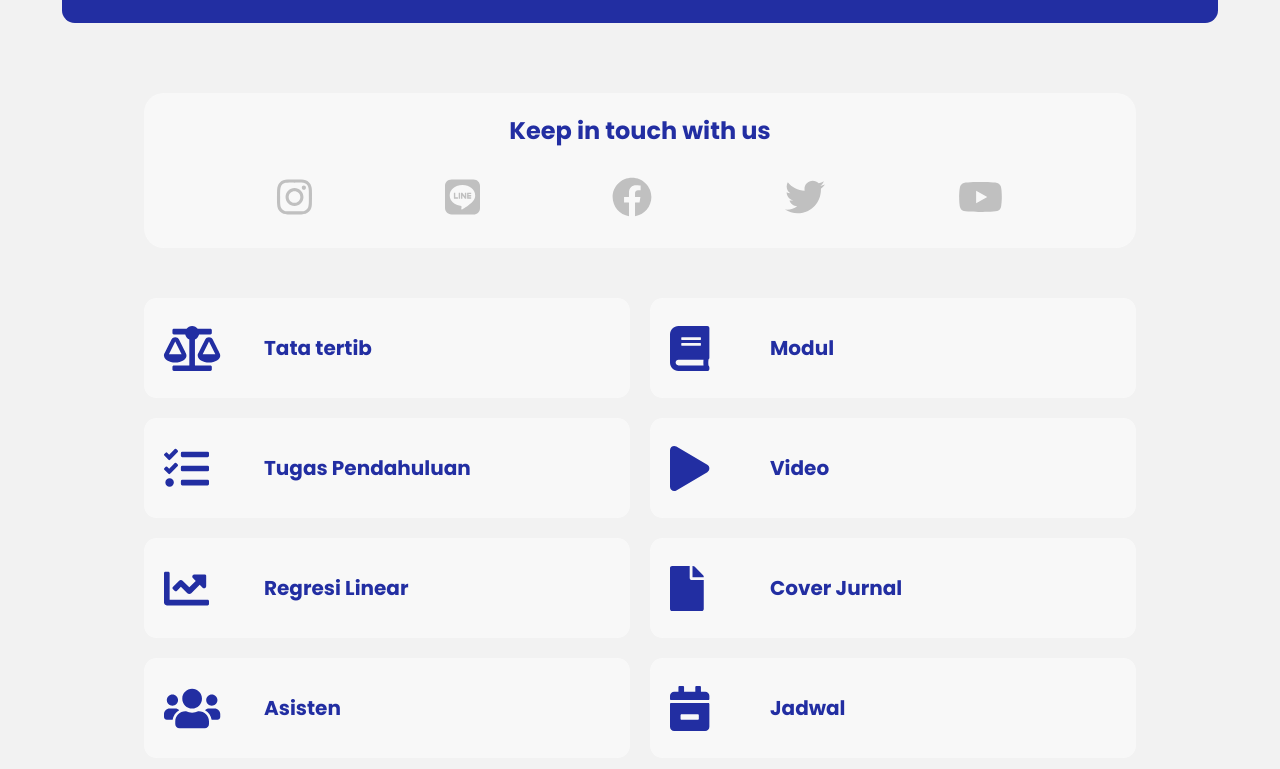
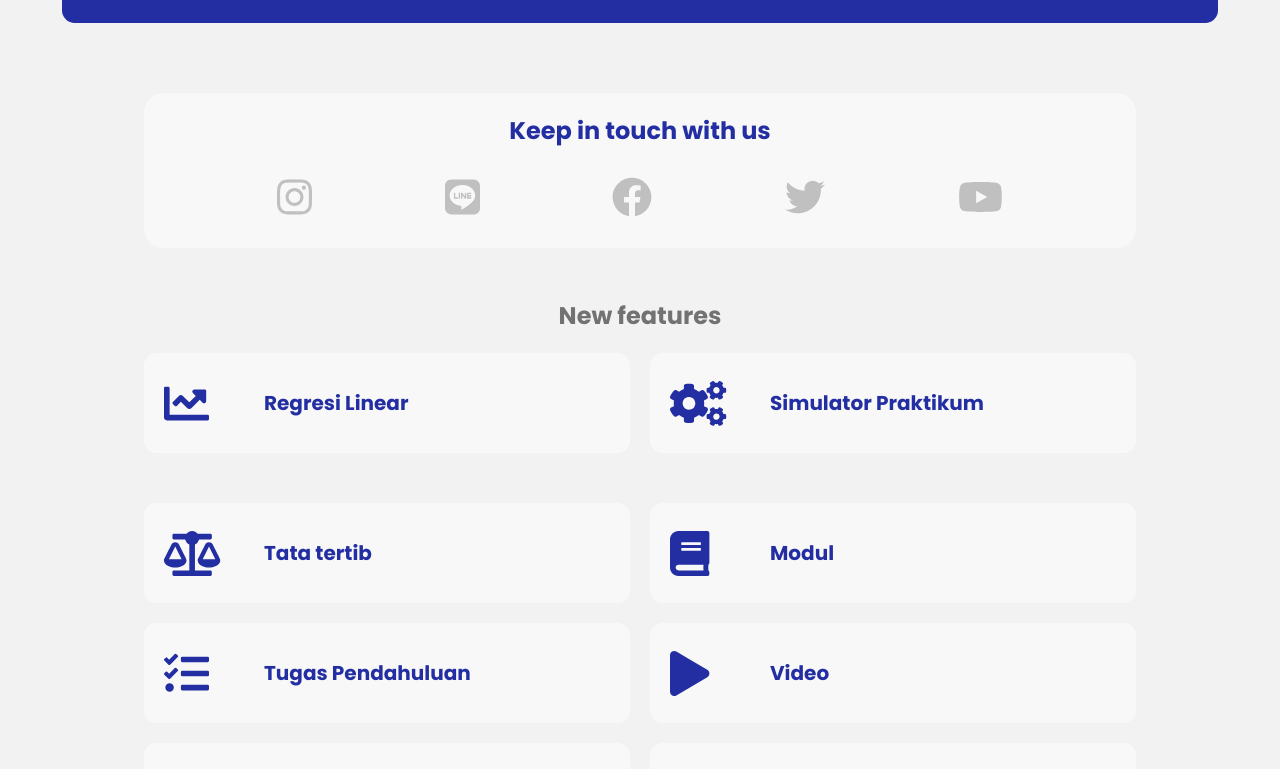
Before and after one commit to izzuzantyaf/fisdasweb, a React (Create React App) app: page / in a window 1280 px wide. Shown: the part 864-1633 px from the top of the page. Built offline with nearby package versions, Linux system fonts and the light colour scheme.

Commit message:
add practicum simulator page, add new feature section in homepage

```diff
--- a/src/components/menu/menu.jsx
+++ b/src/components/menu/menu.jsx
@@ -37,9 +37,29 @@ function SocialMediaBanner() {
     )
 }
 
+function NewFeature() {
+
+    const newFeatureList = menuArr.filter(menu => menu.newFeature).map((newFeature, index) =>
+        <Link
+            key={index}
+            to={newFeature.link}
+            style={{ textDecoration: 'none' }}>
+            <MenuCard data={newFeature} />
+        </Link>)
+
+    return (
+        <div className="new-feature">
+            <div className="container">
+                <div className="title">New features</div>
+                <div className="new-menu-list">{newFeatureList}</div>
+            </div>
+        </div>
+    )
+}
+
 function MenuList() {
 
-    const menuList = menuArr.map((menu, index) =>
+    const menuList = menuArr.filter(menu => !menu.newFeature).map((menu, index) =>
         <Link
             key={index}
             to={menu.link}
@@ -61,6 +81,7 @@ export default function Menu() {
         <section className="menu">
             <div className="container">
                 <SocialMediaBanner />
+                <NewFeature />
                 <MenuList />
             </div>
         </section>
--- a/src/components/menu/menu.scss
+++ b/src/components/menu/menu.scss
@@ -50,6 +50,63 @@
             transition: box-shadow 0.2s linear;
         }
 
+        .new-feature{
+
+            .container{
+                display: flex;
+                flex-direction: column;
+                justify-content: center;
+                align-items: center;
+                gap: 20px;
+                width: 100%;
+
+                .title{
+                    text-align: center;
+                    font-weight: bold;
+                    font-size: 1.5rem;
+                    color:  rgb(114, 114, 114);
+                }
+
+                .new-menu-list{
+                    display: grid;
+                    grid-template-columns: 1fr;
+                    row-gap: 20px;
+                    width: 100%;
+
+                    .menu-card {
+                        display: flex;
+                        min-height: 100px;
+                        width: 100%;
+                        border-radius: 0.8em;
+                        background-color: rgba(255, 255, 255, 0.5);
+                        color: #222EA2;
+                        transition: box-shadow 0.2s linear;
+
+                        .icon {
+                            display: flex;
+                            align-items: center;
+                            padding-left: 20px;
+                            min-width: 100px;
+                            font-size: 45px;
+                        }
+
+                        .menu-name {
+                            display: flex;
+                            font-size: 20px;
+                            font-weight: 700;
+                            align-items: center;
+                        }
+                    }
+
+                    .menu-card:hover {
+                        box-shadow: 4px 4px 8px rgba(0, 0, 0, 0.15);
+                        background-color: rgba(255, 255, 255, 1);
+                        transition: box-shadow 0.2s linear;
+                    }
+                }
+            }
+        }
+
         .menu-list{
             display: grid;
             grid-template-columns: 1fr;
@@ -94,9 +151,13 @@ No media query for `xs` since this is the default in Bootstrap */
 
 /* Small devices (landscape phones, 576px and up) */
 @media (min-width: 576px) {
-    .menu .container .menu-list {
-        grid-template-columns: 1fr 1fr;
-        gap: 20px 20px;
+    .menu {
+        .container {
+            .menu-list, .new-feature .container .new-menu-list {
+                grid-template-columns: 1fr 1fr;
+                gap: 20px 20px;
+            }
+        }
     }
 }
 
--- /dev/null
+++ b/src/components/practicum-simulator/practicum-simulator.jsx
@@ -0,0 +1,55 @@
+import React, { useEffect } from 'react'
+import './practicum-simulator.scss'
+
+import { FontAwesomeIcon } from '@fortawesome/react-fontawesome'
+
+import simulatorWebsites from '../../contents/simulator-web'
+
+// level 2 component
+function PracticumSimulatorCard(props) {
+
+    return (
+        <div className="sw-card">
+            <div className="icon">
+                <FontAwesomeIcon icon={props.simulatorWebsite.icon} />
+            </div>
+            <div className="module-name">{props.simulatorWebsite.module}</div>
+        </div>
+    )
+}
+
+// level 1 component
+function PracticumSimulatorList() {
+
+    const simulatorWebsiteList = simulatorWebsites.map((simulatorWebsite, index) =>
+        <a
+            style={simulatorWebsite.link === '' ? { opacity: 0.3 } : {}}
+            key={index}
+            href={simulatorWebsite.link}
+            target="_blank"
+            rel="noopener noreferrer"><PracticumSimulatorCard simulatorWebsite={simulatorWebsite} />
+        </a>)
+
+    return (
+        <div className="sw-card-list">
+            {simulatorWebsiteList}
+        </div>
+    )
+}
+
+// level 0 component
+export default function PracticumSimulator() {
+
+    useEffect(() => {
+        window.scrollTo(0, 0)
+    })
+
+    return (
+        <section className="practicum-simulator">
+            <div className="container">
+                <div className="title">Simulator Praktikum</div>
+                <PracticumSimulatorList />
+            </div>
+        </section>
+    )
+}
--- /dev/null
+++ b/src/components/practicum-simulator/practicum-simulator.scss
@@ -0,0 +1,98 @@
+/* Extra small devices (portrait phones, less than 576px)
+No media query for `xs` since this is the default in Bootstrap */
+.practicum-simulator{
+    display: flex;
+    justify-content: center;
+    align-items: center;
+    flex-direction: column;
+    padding: 30px 20px 50px 20px;
+    color: #222EA2;
+
+    .container{
+        display: flex;
+        flex-direction: column;
+        width: 100%;
+        gap: 20px;
+
+        .title{
+            font-weight: bolder;
+            font-size: 1.5rem;
+            color: rgb(114, 114, 114);
+            text-align: center;
+        }
+
+        .sw-card-list{
+            display: grid;
+            grid-template-columns: 1fr;
+            gap: 20px;
+
+            a{
+                text-decoration: none;
+                color: #222ea2;
+            }
+
+            .sw-card {
+                display: flex;
+                border-radius: 0.8em;
+                background-color: white;
+                min-height: 75px;
+                font-size: 14px;
+                transition: all 0.2s linear;
+
+                cursor: pointer;
+
+                .icon {
+                    display: flex;
+                    align-items: center;
+                    justify-content: center;
+                    min-width: 90px;
+                    font-size: 36px;
+                }
+
+                .module-name {
+                    display: flex;
+                    align-items: center;
+                    font-weight: bold;
+                    padding-right: 20px;
+                    }
+                }
+
+            .sw-card:hover {
+                box-shadow: 4px 4px 4px rgba(0, 0, 0, 0.15);
+                transition: all 0.2s linear;
+            }
+        }
+    }
+}
+
+
+/* Small devices (landscape phones, 576px and up) */
+@media (min-width: 576px) {}
+
+/* Medium devices (tablets, 768px and up) */
+@media (min-width: 768px) {}
+
+/* Large devices (desktops, 992px and up) */
+@media (min-width: 992px) {
+
+    .practicum-simulator{
+        .container {
+            width: 80%;
+            gap: 30px;
+
+            .title{
+                font-size: 2.5em;
+            }
+
+            .sw-card-list{
+                grid-template-columns: repeat(2, 1fr);
+                .sw-card {
+                    font-size: 16px;
+                }
+            }
+        }
+    }
+}
+
+/* Extra large devices (large desktops, 1200px and up) */
+@media (min-width: 1200px) {}
--- a/src/contents/menu.js
+++ b/src/contents/menu.js
@@ -1,46 +1,61 @@
 export default [{
     name: 'Tata tertib',
     icon: 'balance-scale',
-    link: '/code-of-conduct'
+    link: '/code-of-conduct',
+    newFeature: false
 },
 {
     name: 'Modul',
     icon: 'book',
-    link: '/handout'
+    link: '/handout',
+    newFeature: false
 },
 {
     name: 'Tugas Pendahuluan',
     icon: 'tasks',
-    link: '/preliminary-test'
+    link: '/preliminary-test',
+    newFeature: false
 },
 {
     name: 'Video',
     icon: 'play',
-    link: '/practicum-video'
+    link: '/practicum-video',
+    newFeature: false
 },
 {
     name: 'Regresi Linear',
     icon: 'chart-line',
-    link: '/regression'
+    link: '/regression',
+    newFeature: true
+},
+{
+    name: 'Simulator Praktikum',
+    icon: 'cogs',
+    link: '/practicum-simulator',
+    newFeature: true
 },
 {
     name: 'Cover Jurnal',
     icon: 'file',
-    link: '/journal-cover'
+    link: '/journal-cover',
+    newFeature: false
 },
 {
     name: 'Asisten',
     icon: 'users',
-    link: '/assistants'
+    link: '/assistants',
+    newFeature: false
 },
 {
     name: 'Jadwal',
     icon: 'calendar-minus',
-    link: '/practicum-schedule'
+    link: '/practicum-schedule',
+    newFeature: false
 },
 {
     name: 'Organigram',
     icon: 'sitemap',
-    link: '/organigram'
+    link: '/organigram',
+    newFeature: false
 }
 ]
--- /dev/null
+++ b/src/contents/simulator-web.js
@@ -0,0 +1,34 @@
+import practicumModules from './modules'
+
+const simulatorLinks = [
+    {
+        code: 'pbl',
+        link: 'http://amrita.olabs.edu.in/?sub=1&brch=4&sim=99&cnt=4'
+    },
+    {
+        code: 'im',
+        link: 'http://cdac.olabs.edu.in/?sub=74&brch=9&sim=242&cnt=4'
+    },
+    {
+        code: 'rgb',
+        link: 'http://amrita.olabs.edu.in/?sub=1&brch=5&sim=36&cnt=4'
+    },
+    {
+        code: 'glb',
+        link: 'http://amrita.olabs.edu.in/?sub=1&brch=1&sim=44&cnt=4'
+    },
+]
+
+const idModules = practicumModules.filter(practicumModule => practicumModule.lang === 'id')
+
+export default simulatorLinks.map(simLink => {
+    const filteredIdModules = idModules.filter(idModule => idModule.code === simLink.code)[0]
+    simLink.icon = filteredIdModules.icon
+    simLink.module = filteredIdModules.name
+    return simLink
+})
+// 1. http://amrita.olabs.edu.in/?sub=1&brch=4&sim=99&cnt=4 (Ohm's Law)
+// 2. http://cdac.olabs.edu.in/?sub=74&brch=9&sim=242&cnt=4 (IM)
+// 3. http://amrita.olabs.edu.in/?sub=1&brch=5&sim=36&cnt=4 (RGB)
+// 4. http://amrita.olabs.edu.in/?sub=1&brch=1&sim=44&cnt=4 (HK 2 NEWTON / GLBB )
+// 5. https://academo.org/demos/virtual-oscilloscope/ (SGH/belum fix)
```
Also changed, not shown: src/App.jsx (+6 -2 lines), src/contents/modules.js (+16 -0 lines), 1 other file (tests, documents, lock files or other folders).
